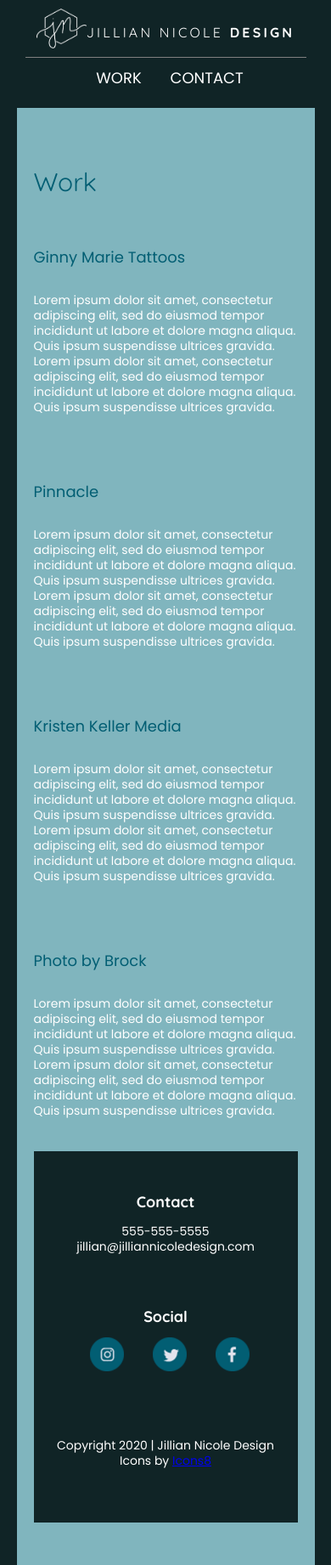
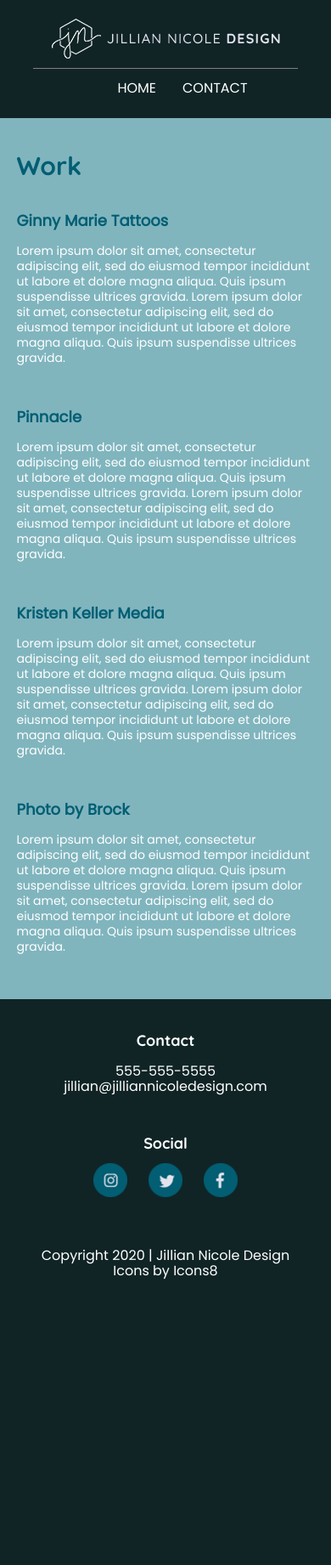
Before and after one commit to JillKrysinski/jillian-caverly-designs, a website built with Parcel: page work/index.html in a window 390 px wide. Shown: the whole page at 85% size. After the commit the page ends 1560 px from the top, so only its background shows below. Built offline with nearby package versions, Linux system fonts and the light colour scheme; files whose address does not match are found by name.

Commit message:
Added content to Work page, added CSS for Work page to be responsive

```diff
--- a/css/main.css
+++ b/css/main.css
@@ -573,6 +573,8 @@ footer a {
     margin: 5%;
   }
 
+}
+
 /***** DESKTOP *****/
 
 @media only screen and (min-width:1200px) {
--- a/work/css/main.css
+++ b/work/css/main.css
@@ -283,7 +283,7 @@ body {
 
 .container {
   max-width: 1200px;
-  width: 90%;
+  width: 100%;
   display: flex;
   justify-content: center;
   align-items: center;
@@ -305,30 +305,11 @@ header {
   justify-content: center;
   align-items: center;
   flex-flow: row wrap;
-  padding: 10px;
-}
-
-header h1 {
-  font-family: 'Quicksand', sans-serif;
-  font-size: 1rem;
-  font-weight: 400;
-  color: #ffffff;
-  text-transform: uppercase;
-  letter-spacing: .2em;
-}
-
-header h1 span {
-  font-family: 'Quicksand', sans-serif;
-  font-size: 1rem;
-  font-weight: 700;
-  color: #ffffff;
-  text-transform: uppercase;
+  margin: 3% 10%;
 }
 
 header img {
-  height: 47px;
-  width: 59px;
-  padding-bottom: 10px;
+  margin: 4% 0;
 }
 
 header nav {
@@ -339,12 +320,12 @@ header nav {
 header nav ul li {
   list-style: none;
   display: inline;
-  padding: 0px 30px 0px 0px;
+  padding: 0 5%;
 }
 
 header nav ul li a {
   font-family: 'Poppins', sans-serif;
-  font-size: 1.125rem;
+  font-size: 1rem;
   color: #ffffff;
   text-decoration: none;
   text-transform: uppercase;
@@ -359,7 +340,7 @@ header nav ul li a {
   flex-flow: row wrap;
   background-color: #80b5be;
   width: 100%;
-  padding: 50px 20px;
+  padding: 10% 5%;
 }
 
 .reference {
@@ -367,22 +348,24 @@ header nav ul li a {
   justify-content: flex-start;
   align-items: center;
   flex-flow: row wrap;
-  margin: 25px 0px;
 }
 
 .work h1 {
   font-family: 'Quicksand', sans-serif;
   font-size: 1.875rem;
-  font-weight: 400;
+  font-weight: 700;
   color: #025e73;
+  padding: 0;
+  margin: 0;
+  width: 100%
 }
 
 .work h2 {
   font-family: 'Poppins', sans-serif;
   font-size: 1.125rem;
-  font-weight: 400;
   color: #025e73;
   line-height: 1.5rem;
+  margin: 10% 0 0 0;
 }
 
 .work p {
@@ -400,8 +383,7 @@ footer {
   justify-content: center;
   align-items: center;
   flex-flow: row wrap;
-  padding: 50px 0px;
-  background-color: #102426;
+  padding: 10%;
 }
 
 #contact {
@@ -420,8 +402,9 @@ footer {
   display: flex;
   justify-content: center;
   align-items: center;
+  width: 100%;
   flex-flow: row wrap;
-  margin: 50px 0px;
+  margin: 10%;
 }
 
 footer h6 {
@@ -431,8 +414,13 @@ footer h6 {
   color: #ffffff;
   width: 100%;
   text-align: center;
-  padding: 0px;
-  margin: 0px;
+  margin: 0;
+}
+
+#social img {
+  height: 40px;
+  width: 40px;
+  margin: 5%;
 }
 
 footer p {
@@ -442,13 +430,54 @@ footer p {
   text-align: center;
 }
 
-footer ul li {
-  list-style: none;
-  display: inline;
-  padding: 0px 30px 0px 0px;
+footer a {
+  color: #ffffff;
+  text-decoration: none;
 }
 
-footer ul li img {
-  height: 40px;
-  width: 40px;
+/***** TABLET *****/
+
+@media only screen and (min-width:520px) {
+  header {
+    justify-content: space-between;
+    flex-wrap: nowrap;
+  }
+
+  header nav {
+    border-top: none;
+    width: 38%
+  }
+
+  .work {
+    padding: 10%;
+  }
+
+  .reference {
+    width: 40%;
+    margin: 4%;
+  }
+
+  #social, #contact {
+    width: 40%;
+    margin: 5%;
+  }
+
 }
+
+/***** DESKTOP *****/
+
+@media only screen and (min-width:1200px) {
+  header nav {
+    border-top: none;
+    width: 25%
+  }
+
+  .work {
+    padding: 5% 10%;
+  }
+
+  .reference {
+    margin: 0 4%;
+  }
+
+}
--- a/work/index.html
+++ b/work/index.html
@@ -35,12 +35,13 @@
 <body>
   <div class="container">
     <header>
-      <img src="../img/logo/logo-white.png" alt="Jillian Nicole Design Logo" />
-      <h1>JILLIAN NICOLE<span> DESIGN</span></h1>
+      <div id="logo">
+        <img src="../img/logo/logo-text.png" alt="Jillian Nicole Design Logo" />
+      </div>
       <nav>
         <ul>
-          <li><a href="/work/index.html">WORK</a></li>
-          <li><a href="contact/index.html">CONTACT</a></li>
+          <li><a href="../index.html">HOME</a></li>
+          <li><a href="../contact/index.html">CONTACT</a></li>
         </ul>
       </nav>
     </header>
@@ -62,6 +63,7 @@
         <h2>Photo by Brock</h2>
         <p>Lorem ipsum dolor sit amet, consectetur adipiscing elit, sed do eiusmod tempor incididunt ut labore et dolore magna aliqua. Quis ipsum suspendisse ultrices gravida. Lorem ipsum dolor sit amet, consectetur adipiscing elit, sed do eiusmod tempor incididunt ut labore et dolore magna aliqua. Quis ipsum suspendisse ultrices gravida.</p>
       </div>
+    </section>
     <footer>
       <div id="contact">
         <h6>Contact</h6>
@@ -70,11 +72,9 @@
       </div>
       <div id ="social">
         <h6>Social</h6>
-      <ul>
-        <li><img src="../img/icons/instagram.png" alt="instagram icon" /></li>
-        <li><img src="../img/icons/twitter.png" alt="twitter icon" /></li>
-        <li><img src="../img/icons/facebook.png" alt="facebook icon" /></li>
-      </ul>
+        <img src="../img/icons/instagram.png" alt="instagram icon" />
+        <img src="../img/icons/twitter.png" alt="twitter icon" />
+        <img src="../img/icons/facebook.png" alt="facebook icon" />
       </div>
       <div id="copyright">
         <p>Copyright 2020 | Jillian Nicole Design
```
Lines whose indentation alone changed are shown as unchanged.
